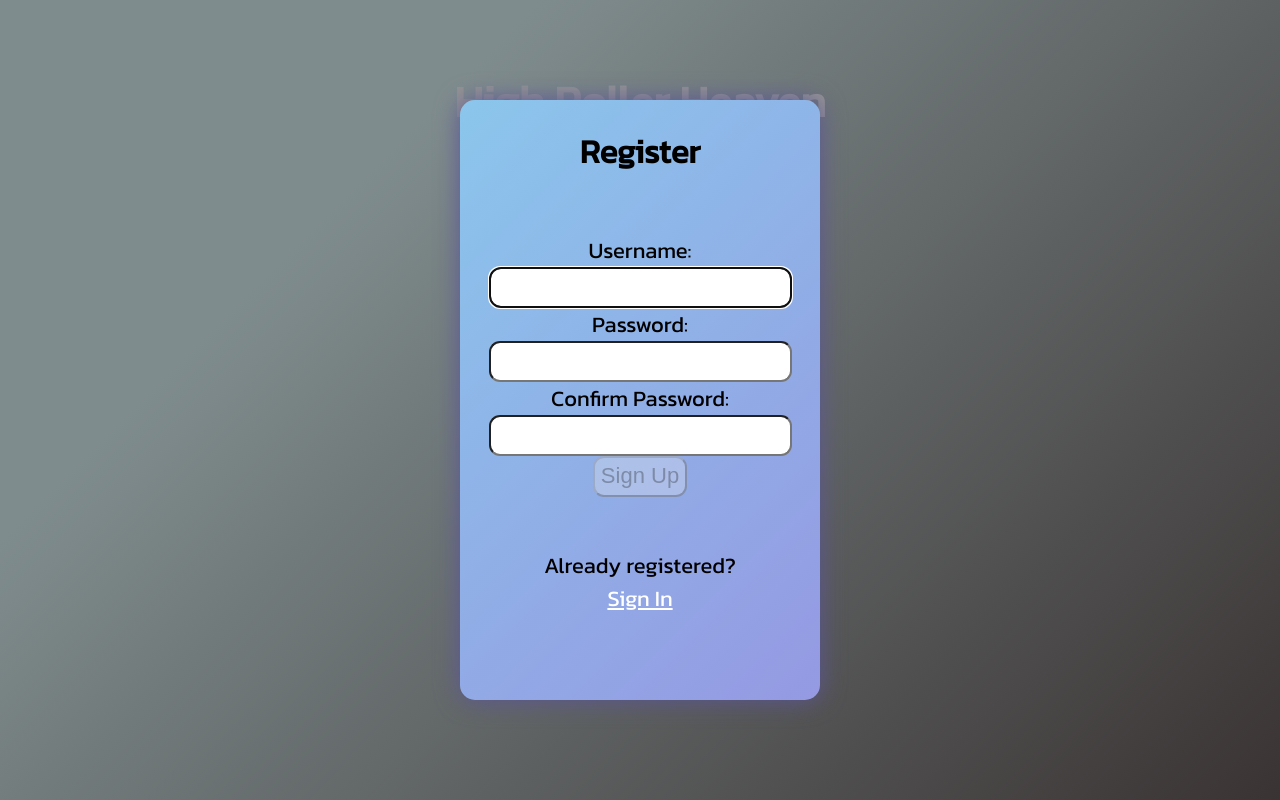
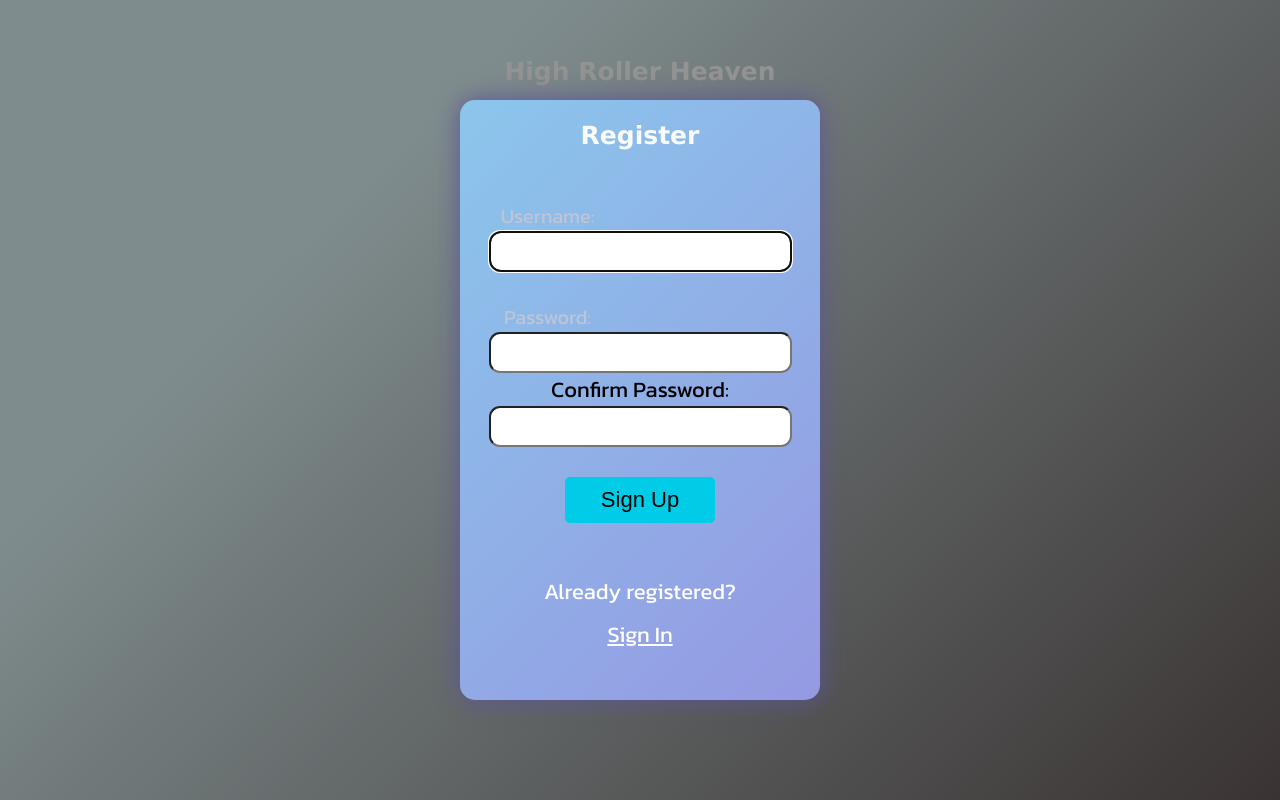
Before and after one commit to Deniz-Misirlioglu/high-roller-heaven, a React (Create React App) app in the folder highrollerheaven/: page / in a window 1280 px wide. Built offline with nearby package versions, Linux system fonts and the light colour scheme; no server answers.

Commit message:
Some CSS

```diff
--- a/highrollerheaven/src/Components/LoginComponent/Login.css
+++ b/highrollerheaven/src/Components/LoginComponent/Login.css
@@ -21,7 +21,7 @@
 }
 
 .login .screen {
-  background: linear-gradient(135deg, #8bc6ec 0%, #9599e2 100%);
+  background-color: #1a2c38;
   position: absolute;
   height: 600px;
   width: 360px;
@@ -104,3 +104,53 @@
 .login .line {
   display: inline-block;
 }
+
+h1{
+  color:#f9fafa;
+  font-size: 25px;
+  font-family:verdana;
+}
+
+label[for="username"] {
+  color:#bec5d6;
+  font-size: 20px;
+  margin-right: 185px;
+}
+
+label[for="password"] {
+  color:#bec5d6;
+  font-size: 20px;
+  margin-right: 185px;
+  margin-top: 30px;
+}
+
+.login__field {
+  display: flex;
+  flex-direction: column;
+  text-align: center;
+}
+
+.login__field button {
+  width: 150px;
+  margin: auto;
+  margin-top: 30px;
+  background-color: #00cce7;
+  color: #000000;
+  border: none;
+  padding: 10px;
+  border-radius: 5px;
+  cursor: pointer;
+  transition: background-color 0.3s;
+}
+
+.login__field button:hover {
+  background-color: #005f7f;
+}
+
+p {
+  color: white;
+}
+
+.line {
+  margin-top: 10px;
+}
--- a/highrollerheaven/src/Components/LoginComponent/Login.js
+++ b/highrollerheaven/src/Components/LoginComponent/Login.js
@@ -60,13 +60,16 @@ const Login = () => {
           navigate("/home", { replace: true, state: { userAccount: userId } });
         }
       }
+      else{
+        alert("Incorrect Login Information");
+      }
     } catch (error) {
       console.error("Error fetching data:", error);
     }
   };
   return (
     <>
-      <h1 className="title1">High Roller Heaven</h1>
+      <h1 >High Roller Heaven</h1>
       <div className="login">
         {success ? (
           <section>
@@ -115,7 +118,7 @@ const Login = () => {
                   </form>
                   <p>
                     Need an Account?
-                    <br />
+                    <br></br>
                     <span className="line">
                       <Link to="/Register">Register</Link>
                     </span>
```
